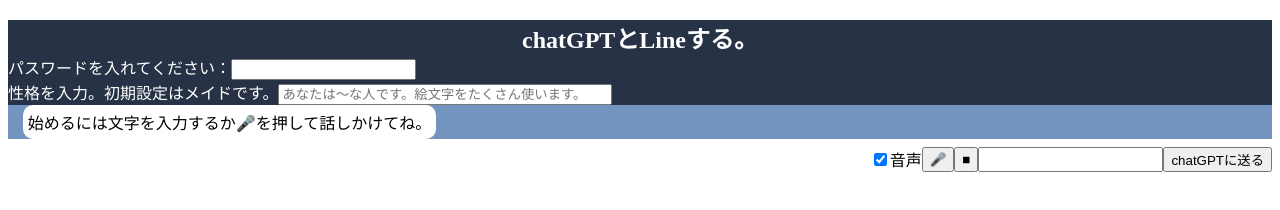
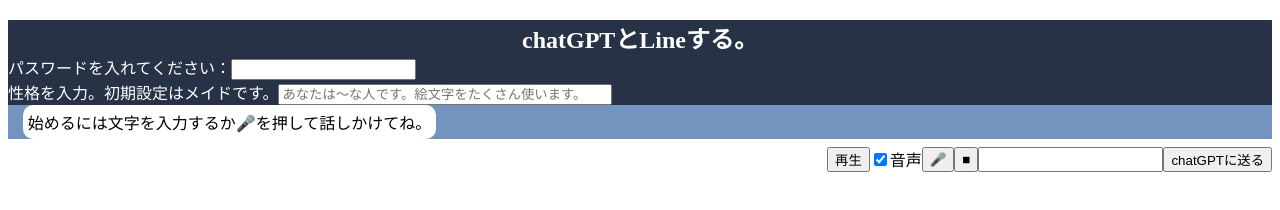
Before and after one commit to Masaruma/Masamasa.line1, a plain HTML site: page index.html in a window 1280 px wide. Drawn offline with nearby package versions, Linux system fonts and the light colour scheme.

Commit message:
Update index.html

```diff
--- a/index.html
+++ b/index.html
@@ -24,6 +24,7 @@
     </div>
 
     <div id="user-click">
+      <button id="speak-btn">再生</button>
       <label><input class="sound" type="checkbox" checked/>音声</label>
       <button type="button" class="start">🎤</button>
       <button type="button" class="stop">■</button>
```
